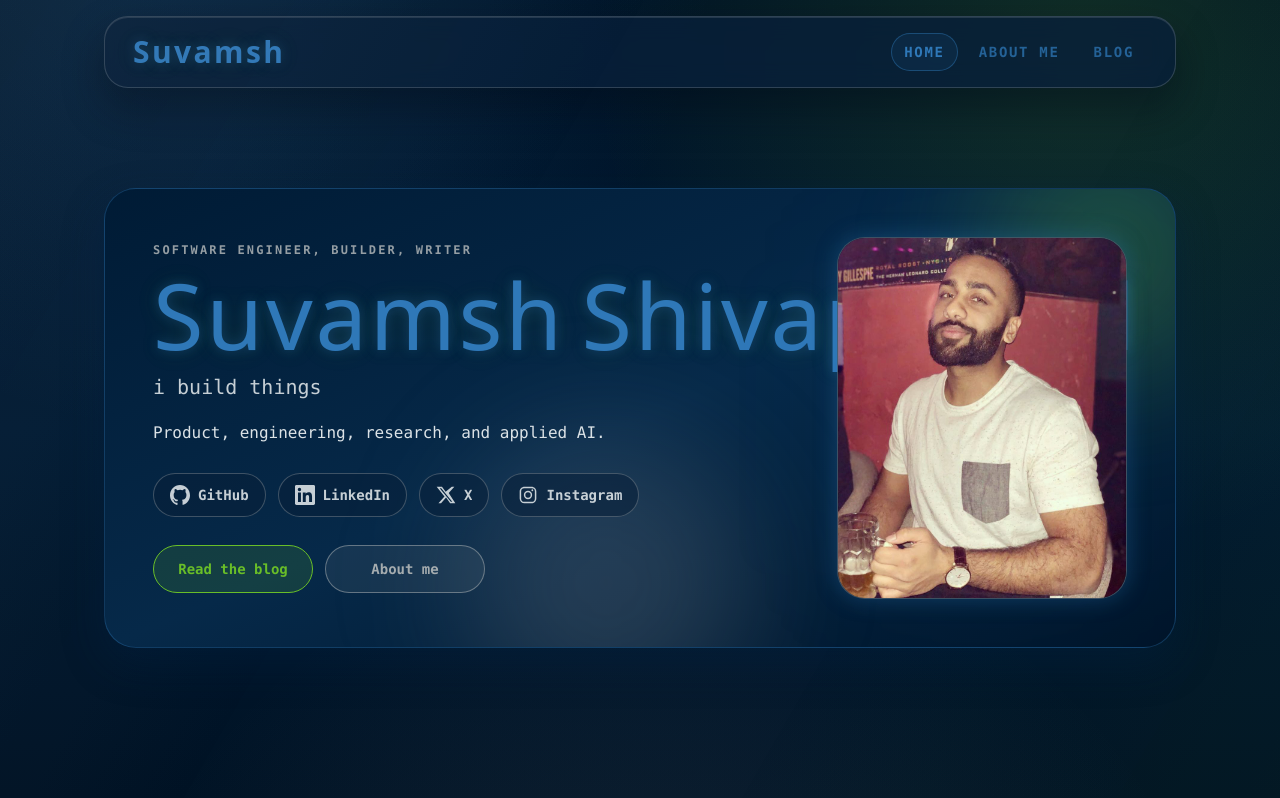
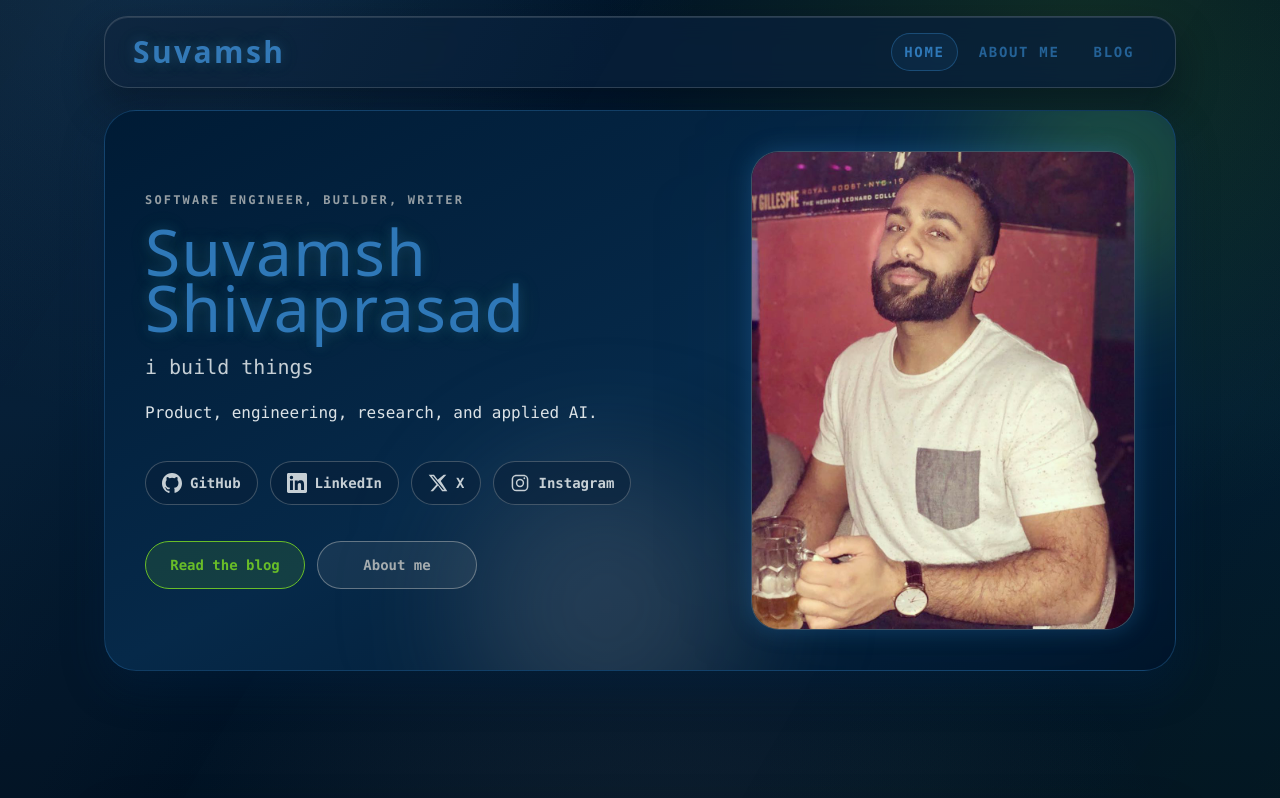
Before and after one commit to suvamsh/suvamsh.github.io, a Next.js app: page / in a window 1280 px wide. Shown: the top 798 px of the page. Built offline with nearby package versions, Linux system fonts and the light colour scheme.

Commit message:
Refine responsive homepage and header breakpoints

```diff
--- a/app/page.tsx
+++ b/app/page.tsx
@@ -42,26 +42,28 @@ const socialLinks = [
 
 export default function HomePage() {
   return (
-    <div className="-mt-1 pb-4 sm:pb-6 lg:flex lg:min-h-[calc(100svh-10rem)] lg:items-center">
-      <section className="fade-up relative isolate w-full overflow-hidden rounded-[1.75rem] border border-primary/35 bg-gradient-to-br from-[#001b35] via-[#062949] to-[#00152a] p-4 text-ink shadow-card sm:rounded-[2rem] sm:p-7 lg:p-10 xl:p-12">
+    <div className="-mt-1 pb-4 sm:pb-6 lg:pb-8">
+      <section className="fade-up relative isolate w-full overflow-hidden rounded-[1.75rem] border border-primary/35 bg-gradient-to-br from-[#001b35] via-[#062949] to-[#00152a] p-4 text-ink shadow-card sm:rounded-[2rem] sm:p-6 md:p-7 lg:p-8 xl:p-10">
         <div className="pointer-events-none absolute -right-16 -top-16 h-52 w-52 rounded-full bg-secondary/25 blur-3xl sm:h-64 sm:w-64" />
         <div className="pointer-events-none absolute -bottom-20 left-1/3 h-56 w-56 rounded-full bg-tertiary/20 blur-3xl sm:h-72 sm:w-72" />
 
-        <div className="grid items-center gap-8 lg:grid-cols-[minmax(0,1.18fr)_minmax(240px,290px)] lg:gap-10">
-          <div className="relative z-10 min-w-0 space-y-6">
+        <div className="grid items-center gap-8 lg:grid-cols-[minmax(0,1fr)_minmax(18rem,22rem)] lg:gap-10 xl:grid-cols-[minmax(0,1.05fr)_minmax(20rem,24rem)] xl:gap-12">
+          <div className="relative z-10 min-w-0 space-y-6 lg:space-y-8">
             <div className="space-y-4">
               <p className="eyebrow max-w-full text-secondary">Software engineer, builder, writer</p>
-              <h1 className="matrix-title max-w-full font-display text-[clamp(2.15rem,11vw,5.75rem)] leading-[0.9] tracking-[0.015em] text-accent sm:tracking-[0.03em]">
-                <span className="block sm:inline">Suvamsh</span>
-                <span className="block sm:ml-[0.18em] sm:inline">Shivaprasad</span>
+              <h1 className="matrix-title max-w-[8.5ch] font-display text-[clamp(2.15rem,11vw,4.15rem)] leading-[0.88] tracking-[0.015em] text-accent md:text-[clamp(3.35rem,8vw,5rem)] lg:max-w-[9ch] lg:text-[clamp(3.8rem,5vw,5.15rem)] lg:tracking-[0.02em] 2xl:max-w-[12.8ch] 2xl:text-[clamp(4.5rem,5vw,5.6rem)]">
+                <span className="block 2xl:inline">Suvamsh</span>
+                <span className="block 2xl:ml-[0.18em] 2xl:inline">Shivaprasad</span>
               </h1>
-              <p className="max-w-[18rem] text-lg leading-8 text-ink/90 sm:max-w-2xl sm:text-xl">i build things</p>
-              <p className="max-w-[19rem] text-sm leading-7 text-ink/72 sm:max-w-2xl sm:text-base sm:leading-8">
+              <p className="max-w-[18rem] text-lg leading-8 text-ink/90 sm:max-w-2xl sm:text-xl">
+                i build things
+              </p>
+              <p className="max-w-[24rem] text-sm leading-7 text-ink/72 sm:max-w-2xl sm:text-base sm:leading-8">
                 Product, engineering, research, and applied AI.
               </p>
             </div>
 
-            <div className="grid min-w-0 grid-cols-2 gap-3 text-sm font-semibold text-ink/90 sm:flex sm:flex-wrap">
+            <div className="grid min-w-0 grid-cols-2 gap-3 text-sm font-semibold text-ink/90 sm:flex sm:flex-wrap lg:max-w-[32rem]">
               {socialLinks.map(({ href, label, Icon }) => (
                 <Link
                   key={label}
@@ -93,7 +95,7 @@ export default function HomePage() {
             </div>
           </div>
 
-          <div className="relative z-10 mx-auto w-full max-w-[15rem] min-w-0 sm:max-w-[17rem] lg:max-w-none">
+          <div className="relative z-10 mx-auto w-full max-w-[15rem] min-w-0 sm:max-w-[17rem] lg:max-w-[22rem] xl:max-w-[24rem]">
             <div className="pointer-events-none absolute inset-6 rounded-[2rem] bg-accent/10 blur-3xl" />
             <div className="relative overflow-hidden rounded-[1.75rem] border border-tertiary/35 bg-panel/70 shadow-neon">
               <Image
--- a/components/site-header.tsx
+++ b/components/site-header.tsx
@@ -69,13 +69,13 @@ export function SiteHeader() {
             aria-expanded={isMenuOpen}
             aria-controls="site-navigation"
             aria-label={isMenuOpen ? "Close navigation" : "Open navigation"}
-            className="inline-flex h-11 w-11 items-center justify-center rounded-2xl border border-accent/30 bg-panel/60 text-accent transition hover:border-accent/60 hover:bg-accent/10 md:hidden"
+            className="inline-flex h-11 w-11 items-center justify-center rounded-2xl border border-accent/30 bg-panel/60 text-accent transition hover:border-accent/60 hover:bg-accent/10 lg:hidden"
             onClick={() => setIsMenuOpen((open) => !open)}
           >
             <MenuIcon open={isMenuOpen} />
           </button>
 
-          <ul className="hidden items-center gap-2 text-sm font-semibold uppercase tracking-[0.12em] text-accent/75 md:flex">
+          <ul className="hidden items-center gap-2 text-sm font-semibold uppercase tracking-[0.12em] text-accent/75 lg:flex">
             {navItems.map((item) => {
               const isActive = isNavItemActive(item.href);
 
@@ -102,7 +102,7 @@ export function SiteHeader() {
         <div
           aria-hidden={!isMenuOpen}
           className={clsx(
-            "grid transition-all duration-300 md:hidden",
+            "grid transition-all duration-300 lg:hidden",
             isMenuOpen ? "mt-4 grid-rows-[1fr] opacity-100" : "grid-rows-[0fr] opacity-0"
           )}
         >
```
